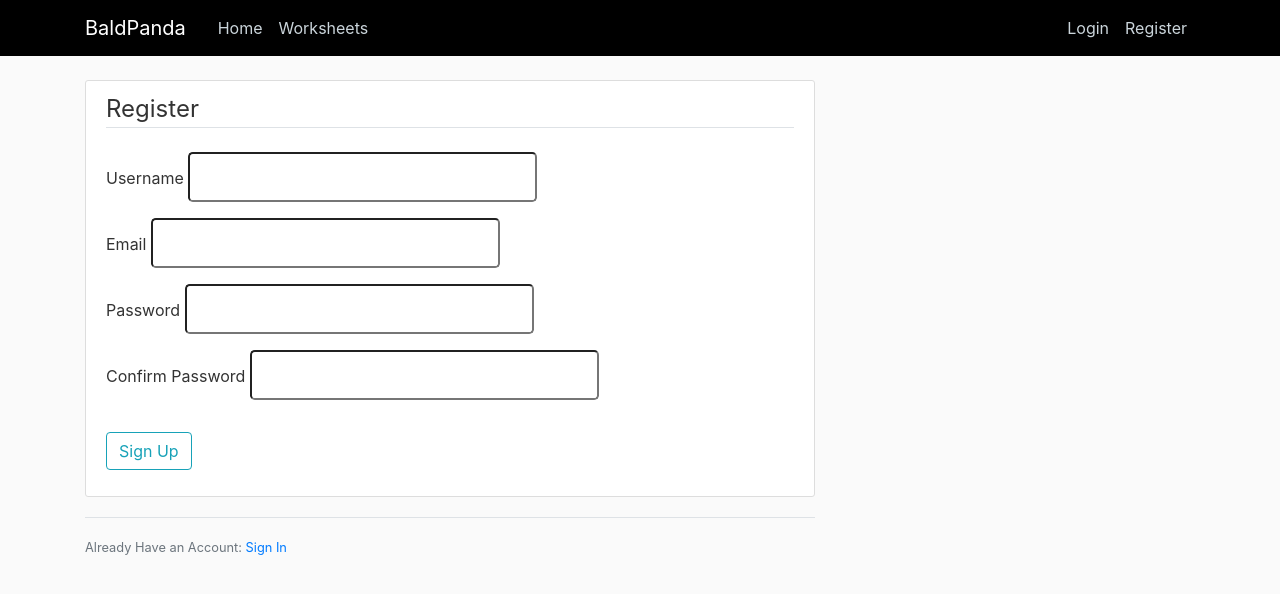
After one commit to baldpanda/spellings, a Flask app: page /registration in a window 1280 px wide. The commit adds this page. Shown: the top 594 px of the page. Run offline with Flask 2, Linux system fonts and the light colour scheme; some libraries are stand-ins or nearby versions.

Commit message:
adding registration form and some of the login form

```diff
--- /dev/null
+++ b/spellings_website/app/forms.py
@@ -0,0 +1,25 @@
+from flask_wtf import FlaskForm
+from wtforms import StringField, PasswordField, SubmitField, BooleanField
+from wtforms.validators import DataRequired, Length, Email, EqualTo
+
+class RegistrationForm(FlaskForm):
+
+    username = StringField('Username',
+    validators = [DataRequired(), Length(min = 5, max = 20)])
+
+    email = StringField('Email', validators = [DataRequired(), Email()])
+
+    password = PasswordField('Password', validators = [DataRequired()])
+
+    confirm_password = PasswordField('Confirm Password', validators = [DataRequired(), EqualTo('password')])
+
+    submit = SubmitField('Sign Up')
+
+class LoginForm(FlaskForm):
+    email = StringField('Email', validators = [DataRequired(), Email()])
+
+    password = PasswordField('Password', validators = [DataRequired()])
+
+    remember = BooleanField('Remember Me')
+
+    submit = SubmitField('Login')
--- a/spellings_website/app/hello_world.py
+++ b/spellings_website/app/hello_world.py
@@ -1,6 +1,8 @@
 from flask import Flask, render_template, url_for
+from forms import RegistrationForm, LoginForm
 
 app = Flask(__name__)
+app.config['SECRET_KEY'] = '5b15f64dade99ceb17ee15983fa4bc80'
 sample_sentence = ("The _ _ _ sat on the mat.")
 
 
@@ -13,5 +15,15 @@ def home():
 def spelling_page():
     return render_template('spellings.html', sample_sentence = sample_sentence)
 
+@app.route('/registration')
+def registration_page():
+    form = RegistrationForm()
+    return render_template('register.html', sample_sentence = sample_sentence, form = form)
+
+@app.route('/login')
+def login_page():
+    form = LoginForm()
+    return render_template('login.html', sample_sentence = sample_sentence,form = form)
+
 if __name__ == '__main__':
     app.run(debug = True)
--- a/spellings_website/app/templates/layout.html
+++ b/spellings_website/app/templates/layout.html
@@ -18,19 +18,19 @@
     <header class="site-header">
       <nav class="navbar navbar-expand-md navbar-dark bg-steel fixed-top">
         <div class="container">
-          <a class="navbar-brand mr-4" href="/">Bald Panda</a>
+          <a class="navbar-brand mr-4" href="/">BaldPanda</a>
           <button class="navbar-toggler" type="button" data-toggle="collapse" data-target="#navbarToggle" aria-controls="navbarToggle" aria-expanded="false" aria-label="Toggle navigation">
             <span class="navbar-toggler-icon"></span>
           </button>
           <div class="collapse navbar-collapse" id="navbarToggle">
             <div class="navbar-nav mr-auto">
               <a class="nav-item nav-link" href="/">Home</a>
-              <a class="nav-item nav-link" href="/about">About</a>
+              <a class="nav-item nav-link" href="/spellings">Worksheets</a>
             </div>
             <!-- Navbar Right Side -->
             <div class="navbar-nav">
               <a class="nav-item nav-link" href="/login">Login</a>
-              <a class="nav-item nav-link" href="/register">Register</a>
+              <a class="nav-item nav-link" href="/registration">Register</a>
             </div>
           </div>
         </div>
--- /dev/null
+++ b/spellings_website/app/templates/register.html
@@ -0,0 +1,35 @@
+{% extends "layout.html" %}
+{% block content %}
+<div class="content-section">
+  <form method=POST action="">
+    {{ form.hidden_tag() }}
+    <fieldset class="form-group">
+      <legend class="border-bottom mb-4">Register</legend>
+      <div class="form-group">
+        {{ form.username.label(class="form-control-label") }}
+        {{ form.username(class="form=control form-control-lg") }}
+      </div>
+      <div class="form-group">
+        {{ form.email.label(class="form-control-label") }}
+        {{ form.email(class="form=control form-control-lg") }}
+      </div>
+      <div class="form-group">
+        {{ form.password.label(class="form-control-label") }}
+        {{ form.password(class="form=control form-control-lg") }}
+      </div>
+      <div class="form-group">
+          {{ form.confirm_password.label(class="form-control-label") }}
+        {{ form.confirm_password(class="form=control form-control-lg") }}
+      </div>
+    </fieldset>
+    <div class="form-group">
+      {{ form.submit(class="btn btn-outline-info") }}
+    </div>
+  </form>
+</div>
+<div class="border-top pt-3">
+  <small class="text-muted">
+    Already Have an Account: <a href="{{url_for('login_page')}}">Sign In</a>
+  </small>
+</div>
+{% endblock content%}
```
Also changed, not shown: spellings_website/app/templates/login.html (added).
